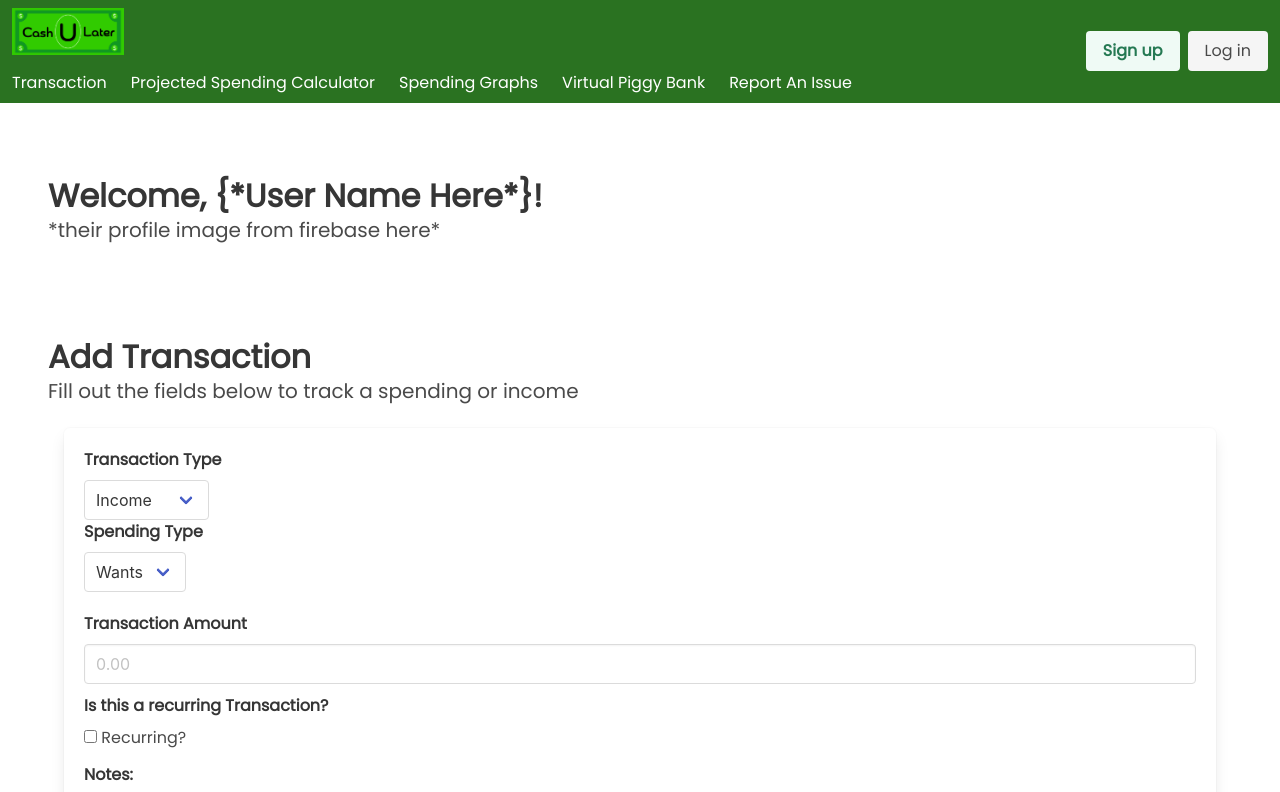
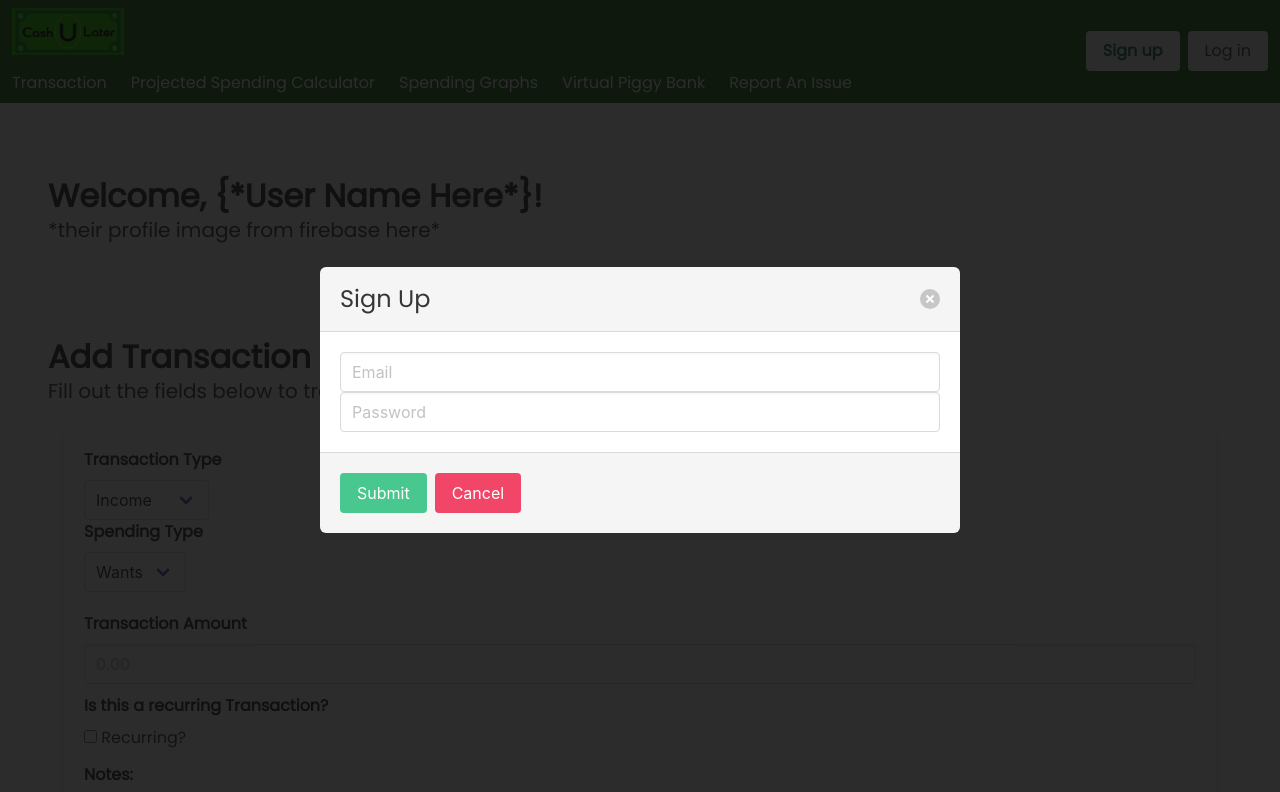
Before and after one commit to jonahhb/EECS-493-Cash-U-Later, a website: page index.html in a window 1280 px wide. Both pictures are taken after a click on the link "Sign up". Shown: the top 792 px of the page. Drawn offline with nearby package versions, Linux system fonts and the light colour scheme.

Commit message:
Added a sign up page that sends to firebase

```diff
--- a/firebase-config.js
+++ b/firebase-config.js
@@ -1,73 +1,92 @@
-// *** Copied from firebase initialization page
-// Import firebase
-import { initializeApp } from "firebase/app";
 
-// Your web app's Firebase configuration
-const firebaseConfig = {
-  apiKey: "AIzaSyBaKzvmF2qJ8J65hUmVUE5P8lWOZ3yel8M",
-  authDomain: "cashulater-7f0d7.firebaseapp.com",
-  projectId: "cashulater-7f0d7",
-  storageBucket: "cashulater-7f0d7.appspot.com",
-  messagingSenderId: "449041159177",
-  appId: "1:449041159177:web:6afb9ddb1ffc67cf8a14d8"
-};
-// Initialize Firebase
-const app = initializeApp(firebaseConfig);
-// ***
 
-// function signupHandle() {
-//   // reference button element
-//   const signupButton = document.getElementById('signupButton');
-//   // make a container for all the input fields
-//   const inputFieldsContainer = document.getElementById('inputFieldsContainer');
+// import { initializeApp } from "firebase/app";
+// // Your web app's Firebase configuration
+// const firebaseConfig = {
+//   apiKey: "AIzaSyBaKzvmF2qJ8J65hUmVUE5P8lWOZ3yel8M",
+//   authDomain: "cashulater-7f0d7.firebaseapp.com",
+//   projectId: "cashulater-7f0d7",
+//   storageBucket: "cashulater-7f0d7.appspot.com",
+//   messagingSenderId: "449041159177",
+//   appId: "1:449041159177:web:6afb9ddb1ffc67cf8a14d8"
+// };
+// // Initialize Firebase
+// const app = initializeApp(firebaseConfig);
 
-//   signupButton.addEventListener('click', () => {
-// 	// add simple input field for email
-// 	const emailInput = document.createElement('input');
-// 	emailInput.type = 'email';
-// 	emailInput.id = 'emailInput';
-// 	emailInput.placeholder = 'Email';
 
-// 	// password
-// 	const passwordInput = document.createElement('input');
-// 	passwordInput.type = 'password';
-// 	passwordInput.id = 'passwordInput';
-// 	passwordInput.placeholder = 'Password';
+function signup_pop(event) {
+  // prevent default <a> behavior
+  event.preventDefault();
 
-// 	// add simple submit button
-// 	const submitButton = document.createElement('button');
-// 	submitButton.id = 'submitButton';
-// 	submitButton.textContent = 'Submit';
+  // Show the modal
+  const signupModal = document.getElementById('signupModal');
+  signupModal.classList.add('is-active');
 
-// 	// Append input fields and submit button to the container
-// 	inputFieldsContainer.appendChild(emailInput);
-// 	inputFieldsContainer.appendChild(passwordInput);
-// 	inputFieldsContainer.appendChild(submitButton);
+  // Add the email and password input fields
+  const inputFieldsContainer = document.getElementById('inputFieldsContainer');
 
-//   	// Add a click event listener to the submit button
-// 	submitButton.addEventListener('click', () => {
-//   	// Get the user's email and password from input fields
-//   	const email = emailInput.value;
-//   	const password = passwordInput.value;
+  // Clear the inputFieldsContainer before appending new input fields
+  inputFieldsContainer.innerHTML = '';
 
-//   	// Sign up with Firebase Authentication
-//   	firebase.auth().createUserWithEmailAndPassword(email, password)
-//     	.then((userCredential) => {
-//       	// Signed up successfully
-//       	const user = userCredential.user;
-//       	console.log('User signed up:', user);
-//     	})
-//     	.catch((error) => {
-//       	// Error occurred during sign up
-//       	console.error('Error signing up:', error);
-//     	});
-// 	});
-//   });
-// }
+  const emailInput = document.createElement('input');
+  emailInput.type = 'email';
+  emailInput.id = 'emailInput';
+  emailInput.placeholder = 'Email';
+  emailInput.className = 'input';
 
-// // Ensure the DOM has been loaded before attaching event listeners
-// document.addEventListener('DOMContentLoaded', () => {
-//   const signupButton = document.getElementById('signupButton');
+  const passwordInput = document.createElement('input');
+  passwordInput.type = 'password';
+  passwordInput.id = 'passwordInput';
+  passwordInput.placeholder = 'Password';
+  passwordInput.className = 'input';
 
-//   signupButton.addEventListener('click', signupHandle);
-// });
+  inputFieldsContainer.appendChild(emailInput);
+  inputFieldsContainer.appendChild(passwordInput);
+}
+
+
+document.addEventListener('DOMContentLoaded', () => {
+  const signupButton = document.getElementById('signupButton');
+  const closeModal = document.getElementById('closeModal');
+  const submitButton = document.getElementById('submitSignup');
+  const deleteButton = document.getElementById('cancelSignup');
+
+  // Show the modal
+  signupButton.addEventListener('click', signup_pop);
+
+  // Close the modal when the "Cancel" or "X" button is clicked
+  closeModal.addEventListener('click', closeSignupModal);
+  deleteButton.addEventListener('click', closeSignupModal);
+
+  // Sign up when the "Submit" button is clicked
+  submitButton.addEventListener('click', submitSignupHandler);
+});
+
+// Close the sign-up modal and clear input fields
+function closeSignupModal() {
+  const signupModal = document.getElementById('signupModal');
+  signupModal.classList.remove('is-active');
+}
+
+function submitSignupHandler() {
+  const email = document.getElementById('emailInput').value;
+  const password = document.getElementById('passwordInput').value;
+
+  console.log(email)
+  console.log(password)
+
+  // Sign up with Firebase Authentication
+  firebase.auth().createUserWithEmailAndPassword(email, password)
+    .then((userCredential) => {
+      // Signed up successfully
+      const user = userCredential.user;
+      console.log('User signed up:', user);
+
+      // Close the modal
+      closeSignupModal();
+    })
+    .catch((error) => {
+      // Error occurred during sign up
+      console.error('Error signing up:', error);
+    });
+}
--- a/index.html
+++ b/index.html
@@ -11,6 +11,8 @@
 
 <body>
 	<script src="script.js"></script>
+	<script src="https://www.gstatic.com/firebasejs/9.19.1/firebase-app.js"></script>
+	<script src="https://www.gstatic.com/firebasejs/9.19.1/firebase-analytics.js"></script>
 
 	<nav class="navbar is-fixed-top" role="navigation" aria-label="main navigation">
 
@@ -71,7 +73,7 @@
 	<div class="navbar-end">
   	<div class="navbar-item">
     	<div class="buttons">
-      	<a class="button button is-success is-light" id="signupButton">
+      	<a class="button button is-success is-light" id="signupButton" onclick="signup_pop(event);">
         	<strong>Sign up</strong>
       	</a>
       	<a class="button is-light" id="loginButton">
@@ -216,8 +218,27 @@
   </div>
 </section>
 
-  <div id="inputFieldsContainer"></div>
 
+<!-- Sign up modal -->
+<div id="signupModal" class="modal">
+	<div class="modal-background"></div>
+	<div class="modal-card">
+	  <header class="modal-card-head">
+		<p class="modal-card-title">Sign Up</p>
+		<button class="delete" aria-label="close" id="closeModal" onclick="closeSignupModal()"></button>
+	  </header>
+	  <section class="modal-card-body">
+		<!-- The input fields for email and password will be added here by JavaScript -->
+		<div id="inputFieldsContainer"></div>
+	  </section>
+	  <footer class="modal-card-foot">
+		<button class="button is-success" id="submitSignup" onclick="submitSignupHandler();">Submit</button>
+		<button class="button is-danger" id="cancelSignup" onclick="closeSignupModal()">Cancel</button>
+	  </footer>
+	</div>
+  </div>
+
+  <script src="firebase-config.js"></script>
 </body>
 
 </html>
```
Also changed, not shown: 4 other files.
